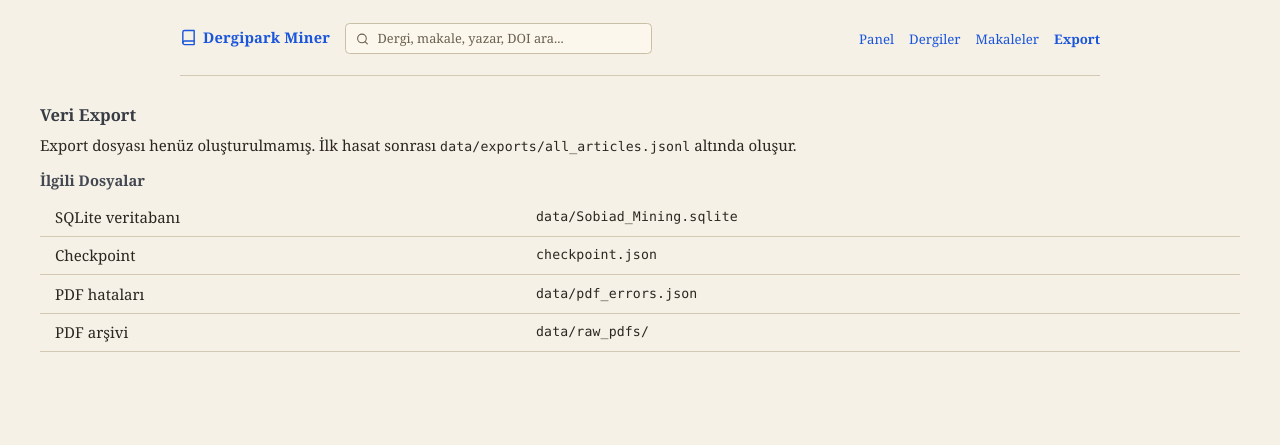
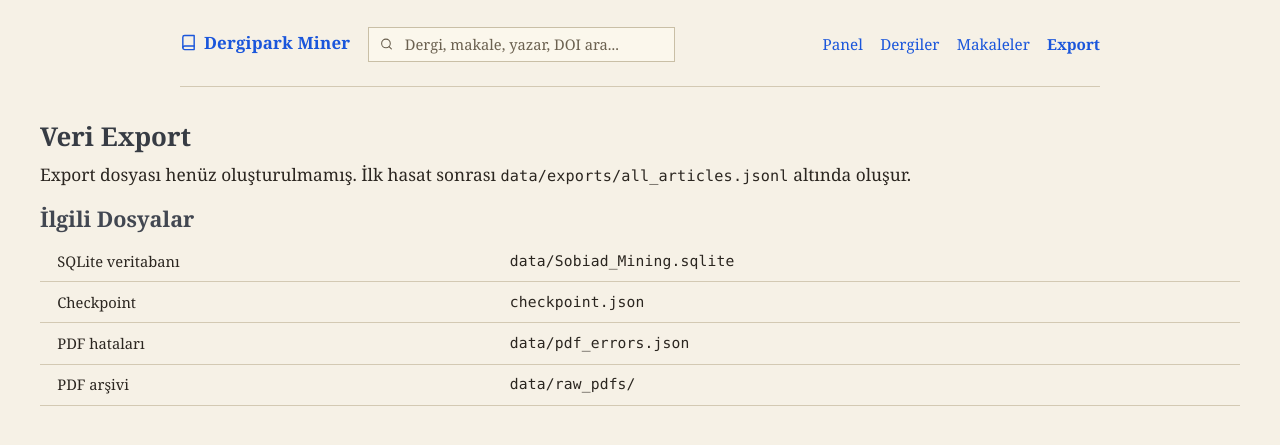
Before and after one commit to Aylmz0/dergipark_miner, a FastAPI app: page /exports in a window 1280 px wide. Shown: the top 445 px of the page. Run offline with FastAPI, Linux system fonts and the light colour scheme.

Commit message:
v0.3.54:Increase font sizes and apply 90s UI cleanup

```diff
--- a/static/panel.css
+++ b/static/panel.css
@@ -11,7 +11,7 @@
 
     /* Tipografi: tam serif, scholarly paper */
     --pico-font-family: Georgia, "Times New Roman", "Nimbus Roman", "Liberation Serif", serif;
-    --pico-font-size: 15px;
+    --pico-font-size: 17px;
 
     /* Bileşen köprüleri */
     --pico-card-background-color: #efe9d8; /* Kart ~ zeminle bütün (kağıt) */
@@ -28,12 +28,15 @@
     --pico-container-max-width: 920px;
 }
 
-html { font-size: 0.9375rem; }
-h1 { font-size: 1.25rem; }
-h2 { font-size: 1.1rem; }
-h3 { font-size: 0.98rem; }
-h4 { font-size: 0.9rem; }
+html { font-size: 1.08rem; }
+body { line-height: 1.55; }
+h1 { font-size: 1.8rem; }
+h2 { font-size: 1.5rem; }
+h3 { font-size: 1.25rem; }
+h4 { font-size: 1.05rem; }
 h1, h2, h3 { margin-bottom: 0.6rem; }
+
+small, .text-sm, .badge, .table-wrap td, .table-wrap th { font-size: 0.85rem; }
 
 main, nav { max-width: var(--panel-max-width); margin-inline: auto; }
 main { padding: 0 var(--pico-spacing, 1rem) 1.5rem; }
@@ -247,3 +250,19 @@ details { margin-bottom: 0.9rem; }
     .grid-2 { grid-template-columns: 1fr !important; }
     nav ul:last-child { margin-left: 0; }
 }
+
+/* ---------- 90s cleanup: kill modern UI remnants ---------- */
+* { box-shadow: none !important; }
+article, input, select, button, textarea, .badge, .stat-card, .result-card,
+.nav-search input[type="search"], .pager a[role="button"] {
+    border-radius: 0 !important;
+}
+header, article, .result-card, .stat-card, form,
+.table-wrap, details, footer {
+    background-color: var(--pico-card-background-color) !important;
+    box-shadow: none !important;
+}
+:focus-visible {
+    outline: 2px solid var(--pico-primary);
+    outline-offset: 1px;
+}
```
